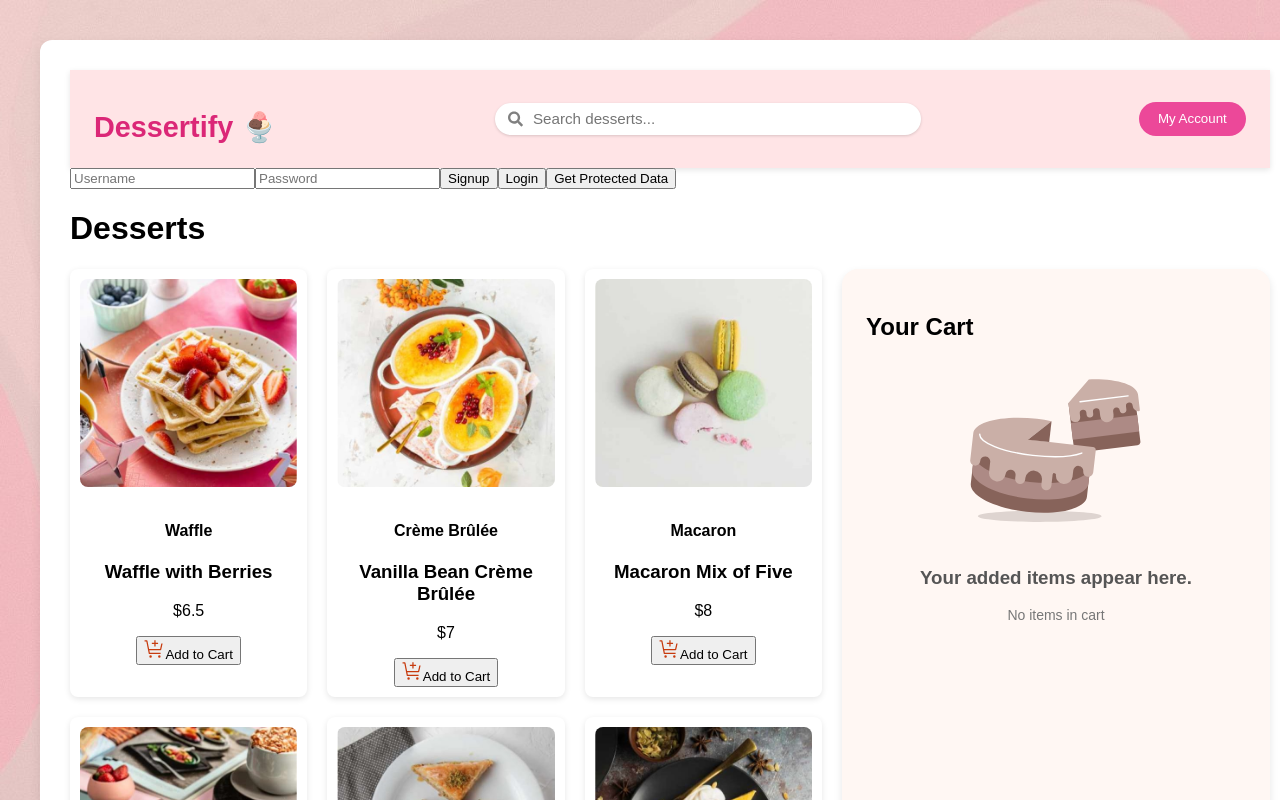
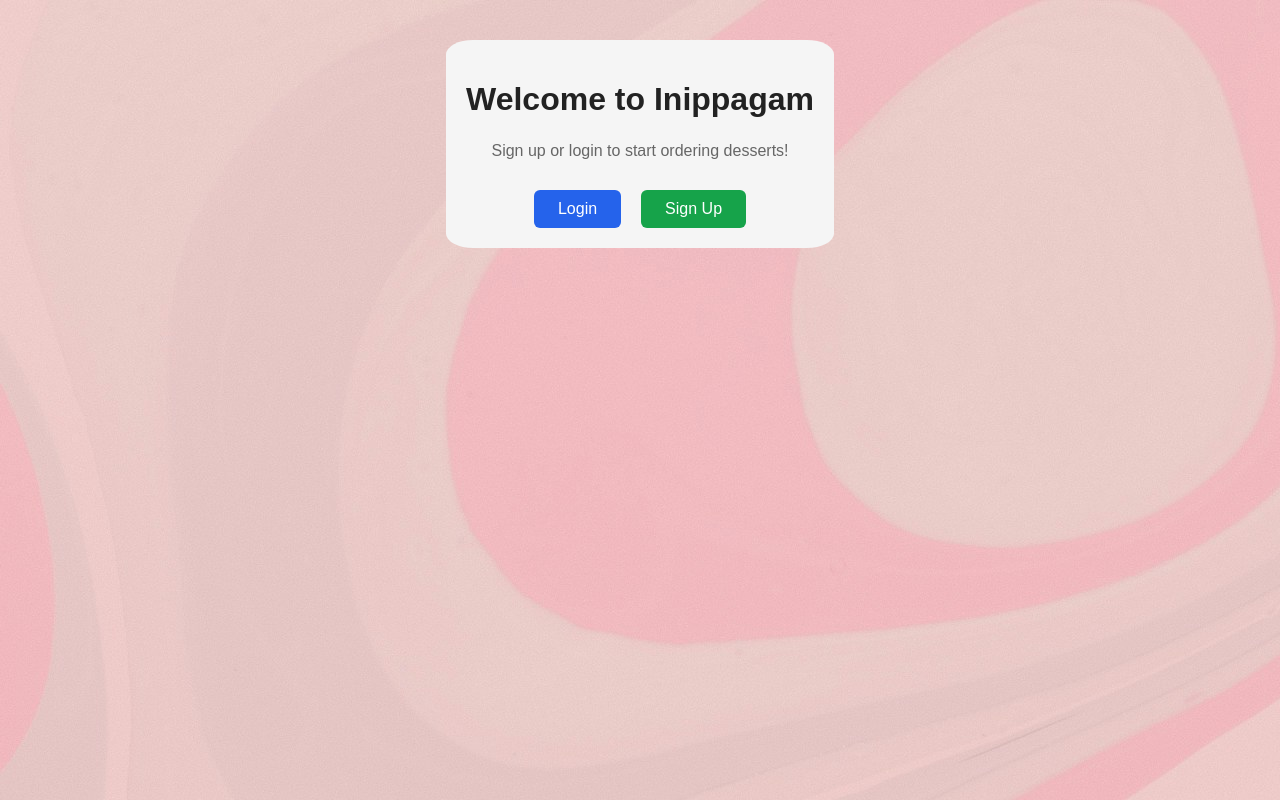
Before and after one commit to thenunachi/cart, a React (Create React App) app in the folder gitRepo/cart/productList/frontend/: page / in a window 1280 px wide. Shown: the top 800 px of the page. Built offline with nearby package versions, Linux system fonts and the light colour scheme; the HTML template or start-up script is replaced by a standard one.

Commit message:
adding landingPage

```diff
--- a/gitRepo/cart/productList/frontend/src/App.js
+++ b/gitRepo/cart/productList/frontend/src/App.js
@@ -23,7 +23,7 @@ import CartSummary from './Cart';
 
 
 
-function App() {
+function App({user,setUser}) {
   const [count, setCount] = useState(0);
 
   const [total, setTotal] = useState(0)
@@ -105,9 +105,9 @@ function App() {
   ]
   const [cartItems, setCartItems] = useState({});
   const [showButton, setShowButton] = useState({});
- const [user, setUser] = useState(null);
 
-console.log(user,"user from app")
+
+  console.log(user, "user from app")
   const handleAddClick = (name) => {
     setShowButton(prev => ({ ...prev, [name]: true }));
   };
@@ -141,15 +141,15 @@ console.log(user,"user from app")
   console.log(cartItems, "cartITems")
 
   const handleRemoveItem = (itemName) => {
-   const updatedCart = {...cartItems}
-   delete updatedCart[itemName]
-   setCartItems(updatedCart)
+    const updatedCart = { ...cartItems }
+    delete updatedCart[itemName]
+    setCartItems(updatedCart)
   };
   return (
 
     <div className="App">
-<Navbar user={user} />
-       <AuthTest onLogin={setUser} />
+      <Navbar user={user} />
+      {/* <AuthTest onLogin={setUser} /> */}
       <h1>Desserts</h1>
       <div className="mainContent">
         <div className="dessertGrid">
--- /dev/null
+++ b/gitRepo/cart/productList/frontend/src/AuthTest.css
@@ -0,0 +1,76 @@
+.auth-card {
+  background: white;
+  padding: 28px;
+  border-radius: 12px;
+  max-width: 330px;
+  width: 100%;
+  text-align: center;
+  box-shadow: 0px 4px 14px rgba(0,0,0,0.15);
+  margin-top: 20px;
+}
+
+.auth-title {
+  font-size: 1.25rem;
+  font-weight: 600;
+  margin-bottom: 12px;
+  color: #222;
+}
+
+.auth-input {
+  width: 100%;
+  padding: 10px 12px;
+  margin-top: 8px;
+  border: 1px solid #ccc;
+  border-radius: 8px;
+  font-size: 1rem;
+}
+
+.auth-input:focus {
+  border-color: #2563eb;
+  outline: none;
+}
+
+.auth-error {
+  color: #dc2626;
+  margin-top: 6px;
+  font-size: 0.9rem;
+}
+
+.auth-success {
+  color: #16a34a;
+  margin-top: 6px;
+  font-size: 0.9rem;
+}
+
+.auth-button-row {
+  display: flex;
+  justify-content: center;
+  gap: 14px;
+  margin-top: 18px;
+}
+
+.login-btn,
+.signup-btn {
+  padding: 10px 20px;
+  border-radius: 8px;
+  border: none;
+  cursor: pointer;
+  color: white;
+  font-weight: 500;
+  font-size: 1rem;
+  transition: 0.2s;
+}
+
+.login-btn {
+  background-color: #2563eb;
+}
+.login-btn:hover {
+  background-color: #1e3fae;
+}
+
+.signup-btn {
+  background-color: #16a34a;
+}
+.signup-btn:hover {
+  background-color: #15803d;
+}
--- a/gitRepo/cart/productList/frontend/src/AuthTest.js
+++ b/gitRepo/cart/productList/frontend/src/AuthTest.js
@@ -1,36 +1,68 @@
 import React, { useState } from 'react';
 import { signup, login, getProtectedData } from './AuthService';
+import './AuthTest.css'; // Make sure this file exists
 
-function AuthTest({onLogin}) {
+function AuthTest({ onLogin }) {
   const [username, setUsername] = useState('');
   const [password, setPassword] = useState('');
   const [message, setMessage] = useState('');
+  const [error, setError] = useState('');
+
+  const validate = () => {
+    if (!username || !password) {
+      setError("Both fields are required");
+      return false;
+    }
+    setError("");
+    return true;
+  };
 
   const handleSignup = async () => {
+    if (!validate()) return;
+    try {
       await signup(username, password);
       setMessage('Signup successful!');
+    } catch (err) {
+      setMessage('Signup failed');
+    }
   };
 
   const handleLogin = async () => {
+    if (!validate()) return;
+    try {
       const data = await login(username, password);
-    // setUser(data); // ✅ store the logged-in user details
+      console.log(data,"data from login")
       setMessage(`Login successful! Welcome ${data.username}`);
       onLogin(data);
-  };
-
-  const handleProtected = async () => {
-    const data = await getProtectedData();
-    setMessage(`Protected data: ${JSON.stringify(data)}`);
+    } catch (err) {
+      setMessage('Login failed. Check your credentials.');
+    }
   };
 
   return (
-    <div>
-      <input placeholder="Username" onChange={e => setUsername(e.target.value)} />
-      <input placeholder="Password" type="password" onChange={e => setPassword(e.target.value)} />
-      <button onClick={handleSignup}>Signup</button>
-      <button onClick={handleLogin}>Login</button>
-      <button onClick={handleProtected}>Get Protected Data</button>
-      <p>{message}</p>
+    <div className="auth-card">
+      <h2 className="auth-title">Enter your details</h2>
+
+      <input
+        className="auth-input"
+        placeholder="Username"
+        onChange={e => setUsername(e.target.value)}
+      />
+
+      <input
+        className="auth-input"
+        type="password"
+        placeholder="Password"
+        onChange={e => setPassword(e.target.value)}
+      />
+
+      {error && <p className="auth-error">{error}</p>}
+      {message && <p className="auth-success">{message}</p>}
+
+      <div className="auth-button-row">
+        <button className="login-btn" onClick={handleLogin}>Login</button>
+        <button className="signup-btn" onClick={handleSignup}>Sign Up</button>
+      </div>
     </div>
   );
 }
--- a/gitRepo/cart/productList/frontend/src/Cart.js
+++ b/gitRepo/cart/productList/frontend/src/Cart.js
@@ -6,7 +6,7 @@ import Modal from './Modal';
 import { saveOrder } from "./services/orderServices"
 
 export default function CartSummary({ user, cartItems, onRemoveItem }) {
-    console.log(cartItems, "cartItems from cart")
+    console.log(user,cartItems, "cartItems from cart")
     const [total, setTotal] = useState(0);
     const [isModalOpen, setIsModalOpen] = useState(false);
     const totalItems = Object.values(cartItems).reduce(
--- /dev/null
+++ b/gitRepo/cart/productList/frontend/src/LandingPage.css
@@ -0,0 +1,64 @@
+.landing-container {
+  display: flex;
+  flex-direction: column;
+  align-items: center;
+  justify-content: center;
+  /* min-height: 100vh; */
+  background-color: #f5f5f5;
+  text-align: center;
+  padding: 20px;
+      border-radius: 7%;
+}
+
+.landing-logo {
+  width: 120px;
+  margin-bottom: 24px;
+}
+
+.landing-title {
+  font-size: 2rem;
+  font-weight: bold;
+  margin-bottom: 8px;
+  color: #222;
+}
+
+.landing-subtitle {
+  color: #666;
+  margin-bottom: 30px;
+}
+
+.button-group {
+  display: flex;
+  gap: 20px;
+}
+
+.login-btn,
+.signup-btn {
+  padding: 10px 24px;
+  font-size: 1rem;
+  border: none;
+  border-radius: 6px;
+  cursor: pointer;
+  color: white;
+  transition: background-color 0.3s ease;
+}
+
+.login-btn {
+  background-color: #2563eb;
+}
+
+.login-btn:hover {
+  background-color: #1e40af;
+}
+
+.signup-btn {
+  background-color: #16a34a;
+}
+
+.signup-btn:hover {
+  background-color: #15803d;
+}
+
+.auth-section {
+  margin-top: 20px;
+}
--- /dev/null
+++ b/gitRepo/cart/productList/frontend/src/LandingPage.js
@@ -0,0 +1,32 @@
+import { useState } from "react"
+import "./LandingPage.css"
+import AuthTest from "./AuthTest";
+
+
+const LandingPage = ({onLogin}) => {
+    const [showAuth, setShowAuth] = useState(false);
+    console.log(showAuth,"showAuth")
+    return (
+        <div className="landing-container">
+            <h1 className="landing-title">Welcome to Inippagam</h1>
+            <p className="landing-subtitle">
+                Sign up or login to start ordering desserts!
+            </p>
+            {!showAuth ? (
+                <div className="button-group">
+                    <button className="login-btn" onClick={() => setShowAuth("login")}>
+                        Login
+                    </button>
+                    <button className="signup-btn" onClick={() => setShowAuth("signup")}>
+                        Sign Up
+                    </button>
+                </div>
+            ) : (
+                <div className="auth-section">
+                    <AuthTest onLogin={onLogin} />
+                </div>
+            )}
+        </div>
+    )
+}
+export default LandingPage
--- /dev/null
+++ b/gitRepo/cart/productList/frontend/src/Main.js
@@ -0,0 +1,19 @@
+import { useState } from "react"
+import App from "./App";
+import LandingPage from "./LandingPage";
+
+const Main = () => {
+    const [user, setUser] = useState(null)
+    console.log(user,"user from main.js")
+    return (
+        <>
+            {!user ? (
+                <LandingPage onLogin={setUser} />
+            ) : (
+                <App user={user} setUser={setUser} />
+            )}
+        </>
+    )
+}
+
+export default Main
--- a/gitRepo/cart/productList/frontend/src/index.js
+++ b/gitRepo/cart/productList/frontend/src/index.js
@@ -3,11 +3,13 @@ import ReactDOM from 'react-dom/client';
 import './index.css';
 import App from './App';
 import reportWebVitals from './reportWebVitals';
-
+import Main from './Main';
 const root = ReactDOM.createRoot(document.getElementById('root'));
 root.render(
   <React.StrictMode>
-    <App />
+
+    <Main />
+
   </React.StrictMode>
 );
 
```
Lines whose indentation alone changed are shown as unchanged.
